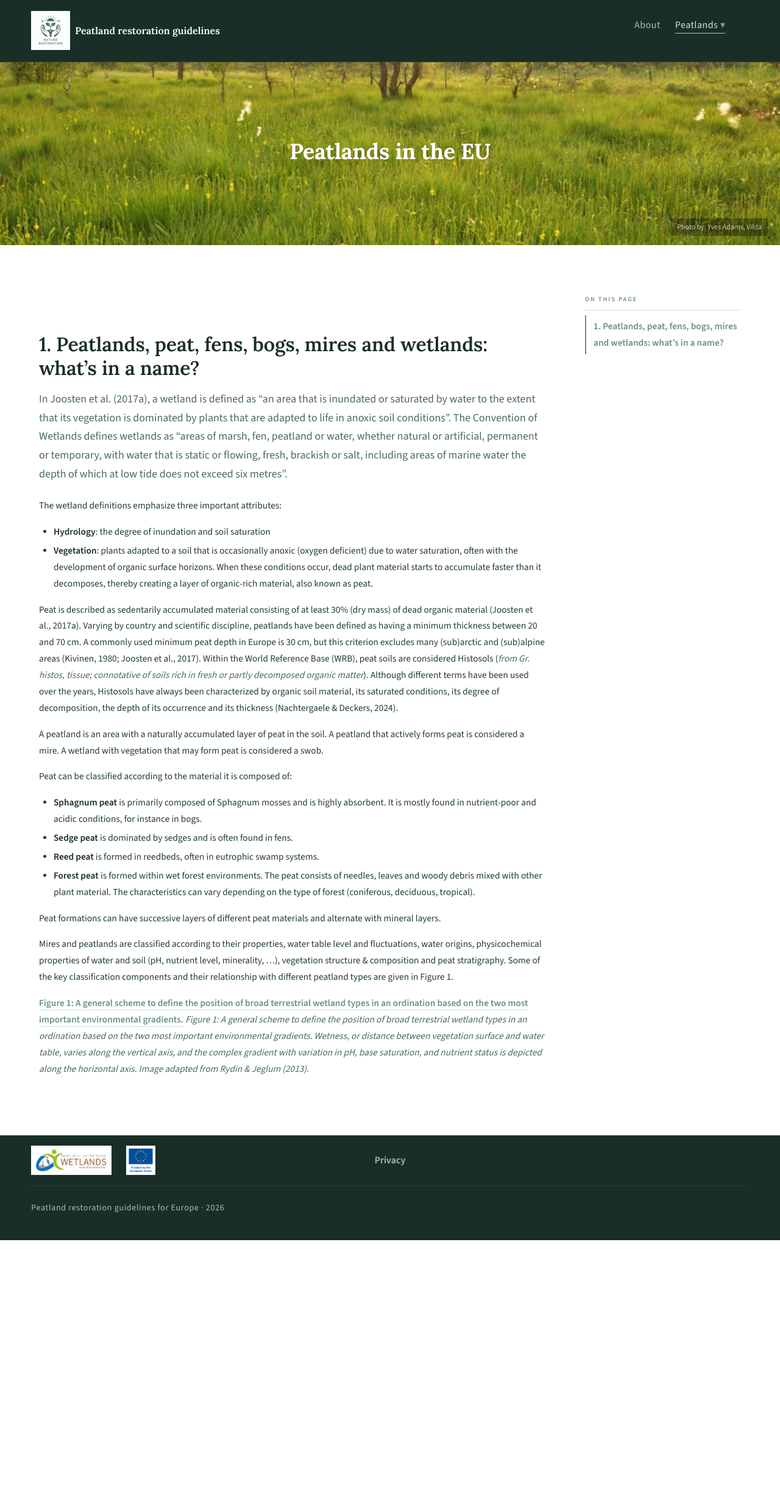
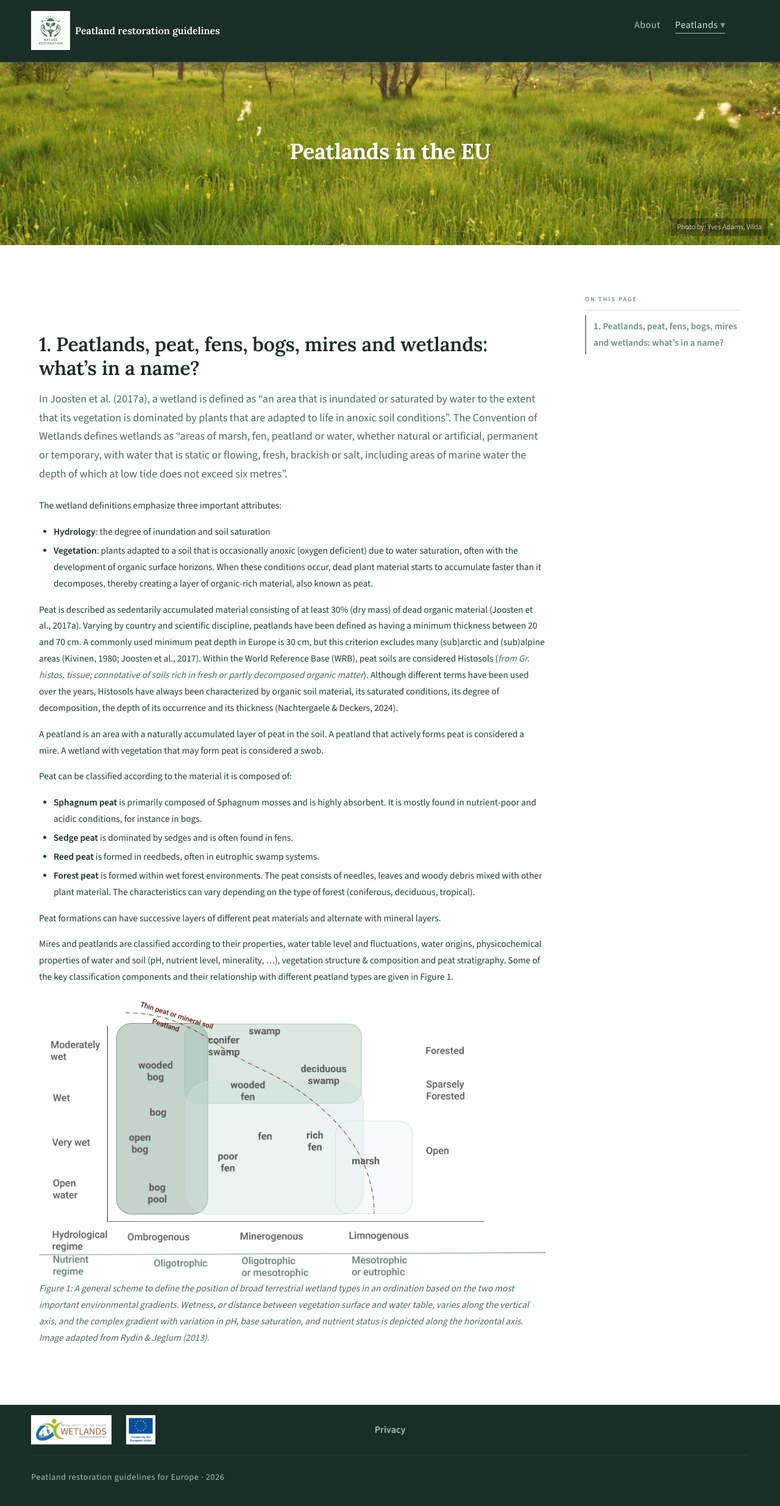
Before and after one commit to EcoRestoration/nature-restoration, a Jekyll site: the page built from _pages/peatlands/peatlands-eu.md, in a window 1280 px wide. Shown: the top 2470 px of the page at 61% size. Built offline with Jekyll 4.4.1, drawn with Linux system fonts in a browser that asks for light colours.

Commit message:
Change figure

```diff
--- a/_config.yml
+++ b/_config.yml
@@ -54,3 +54,4 @@ defaults:
 # cd C:\Users\maud_raman\Documents\GitHub\nature-restoration #
 # For local testing, run: bundle exec jekyll serve --host 0.0.0.0 --baseurl ""
 # bundle exec jekyll serve --baseurl /
+# rm -rf .jekyll-cache
--- a/_pages/peatlands/peatlands-eu.md
+++ b/_pages/peatlands/peatlands-eu.md
@@ -62,5 +62,5 @@ soil (pH, nutrient level, minerality, ...), vegetation structure & composition
 and peat stratigraphy. Some of the key classification components and their
 relationship with different peatland types are given in Figure 1.
 
-[Figure 1: A general scheme to define the position of broad terrestrial wetland types in an ordination based on the two most important environmental gradients.]({{ site.baseurl }}/assets/images/figure1.png)
+![Figure 1: A general scheme to define the position of broad terrestrial wetland types in an ordination based on the two most important environmental gradients.]({{ site.baseurl }}/assets/images/figure1.png)
 *Figure 1: A general scheme to define the position of broad terrestrial wetland types in an ordination based on the two most important environmental gradients. Wetness, or distance between vegetation surface and water table, varies along the vertical axis, and the complex gradient with variation in pH, base saturation, and nutrient status is depicted along the horizontal axis. Image adapted from Rydin & Jeglum (2013).*
```
